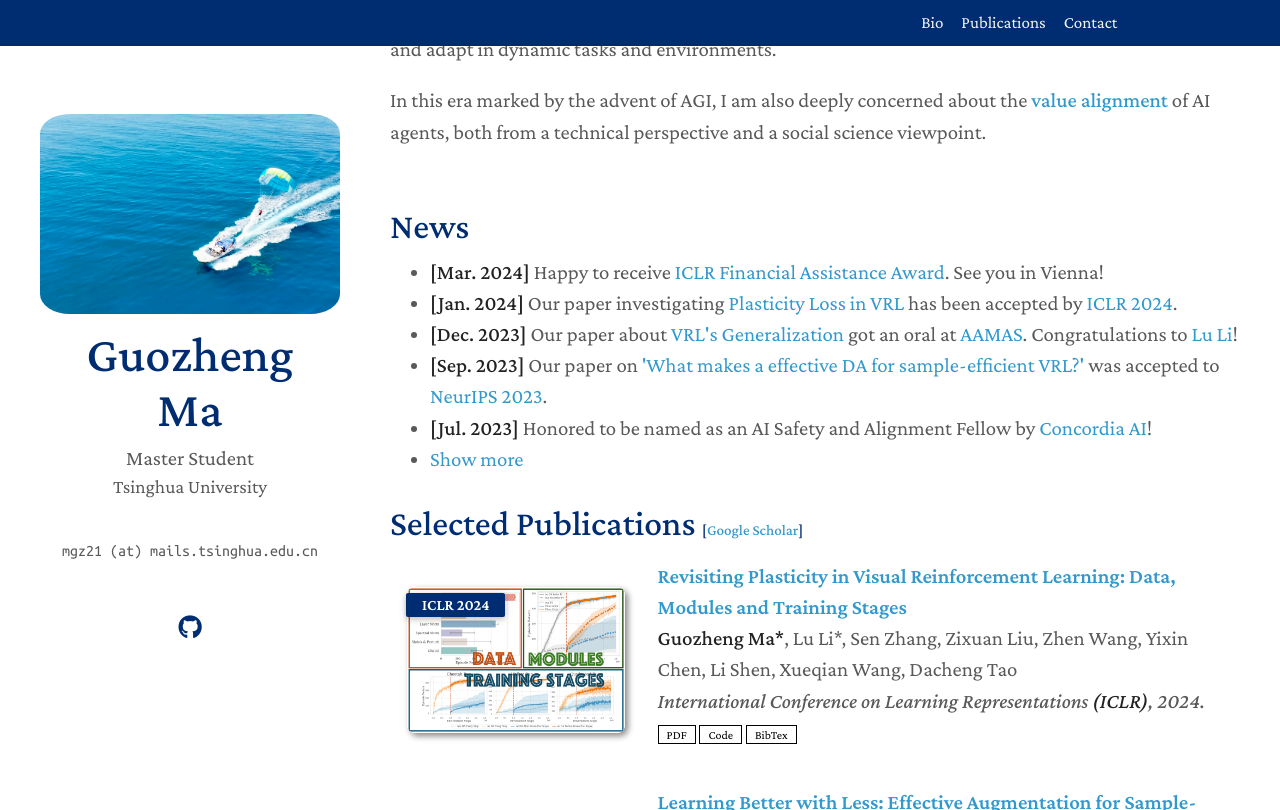
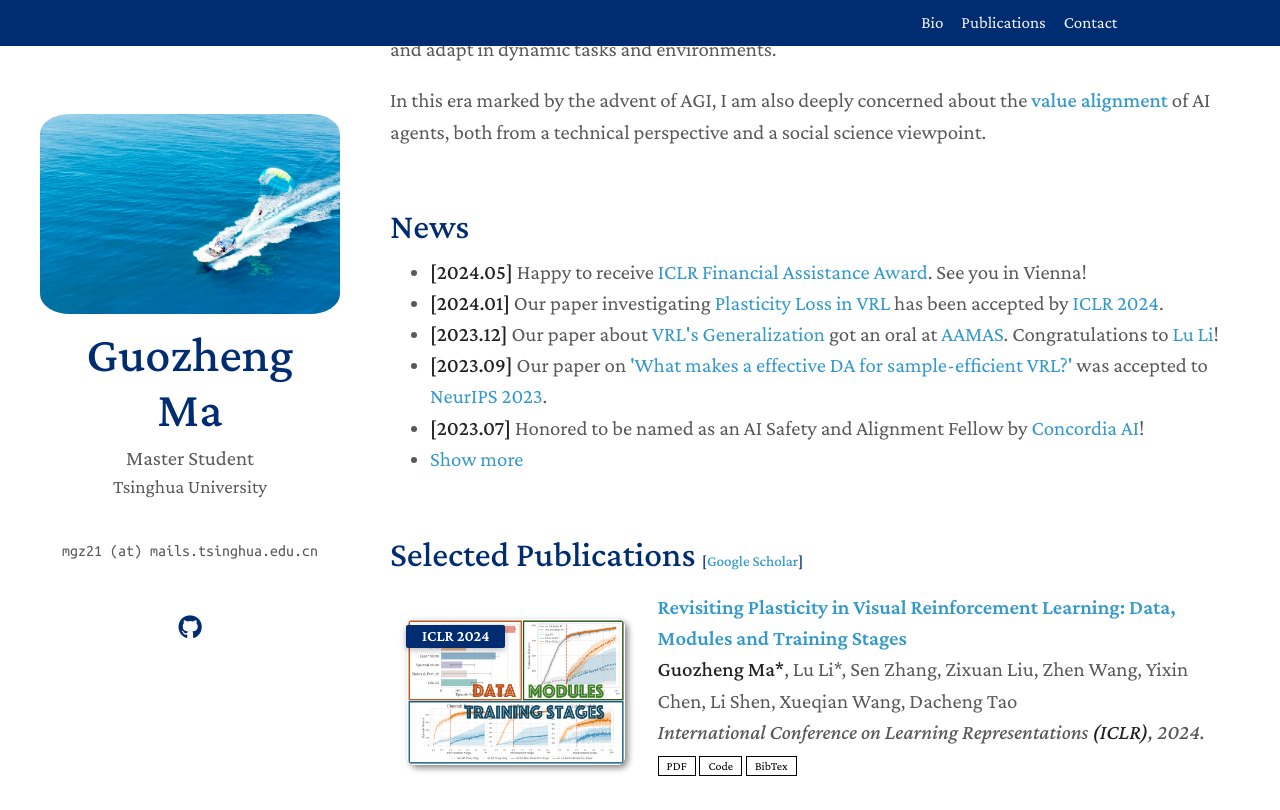
Before and after one commit to Guozheng-Ma/guozheng-ma.github.io, a Jekyll site: the page built from index.md, in a window 1280 px wide and 900 px high, scrolled down 339 px, cut to the strip 0-810 px from the top of the window. Built offline with Jekyll 4.4.1, drawn with Linux system fonts in a browser that asks for light colours; a style sheet for code colours, icons or effects is not loaded; part of the change alters nothing that is shown.

Commit message:
Update news.md

```diff
--- a/_includes/news.md
+++ b/_includes/news.md
@@ -3,26 +3,15 @@
 <h2 style="margin: 60px 0px 10px;">News</h2>
 
 <ul>
-<li><strong>[Mar. 2024]</strong> Happy to receive <a href="https://iclr.cc/Conferences/2024/">ICLR Financial Assistance Award</a>. See you in Vienna!</li>
-<li><strong>[Jan. 2024]</strong> Our paper investigating <a href="https://openreview.net/pdf?id=0aR1s9YxoL">Plasticity Loss in VRL</a> has been accepted by <a href="https://iclr.cc/Conferences/2024/">ICLR 2024</a>.</li>
-<li><strong>[Dec. 2023]</strong> Our paper about <a href="https://arxiv.org/pdf/2306.00656.pdf">VRL's Generalization</a> got an oral at <a href="https://www.aamas2024-conference.auckland.ac.nz/">AAMAS</a>. Congratulations to <a href="https://scholar.google.com/citations?user=QPsrZx8AAAAJ">Lu Li</a>!</li>
-<li><strong>[Sep. 2023]</strong> Our paper on <a href="https://proceedings.neurips.cc/paper_files/paper/2023/file/bc26087d3f82e62044fc77752e86737e-Paper-Conference.pdf">'What makes a effective DA for sample-efficient VRL?'</a> was accepted to <a href="https://neurips.cc/Conferences/2023">NeurIPS 2023</a>.</li>
-<li><strong>[Jul. 2023]</strong> Honored to be named as an AI Safety and Alignment Fellow by <a href="https://concordia-ai.com/">Concordia AI</a>!</li>
+<li><strong>[2024.05]</strong> Happy to receive <a href="https://iclr.cc/Conferences/2024/">ICLR Financial Assistance Award</a>. See you in Vienna!</li>
+<li><strong>[2024.01]</strong> Our paper investigating <a href="https://openreview.net/pdf?id=0aR1s9YxoL">Plasticity Loss in VRL</a> has been accepted by <a href="https://iclr.cc/Conferences/2024/">ICLR 2024</a>.</li>
+<li><strong>[2023.12]</strong> Our paper about <a href="https://arxiv.org/pdf/2306.00656.pdf">VRL's Generalization</a> got an oral at <a href="https://www.aamas2024-conference.auckland.ac.nz/">AAMAS</a>. Congratulations to <a href="https://scholar.google.com/citations?user=QPsrZx8AAAAJ">Lu Li</a>!</li>
+<li><strong>[2023.09]</strong> Our paper on <a href="https://proceedings.neurips.cc/paper_files/paper/2023/file/bc26087d3f82e62044fc77752e86737e-Paper-Conference.pdf">'What makes a effective DA for sample-efficient VRL?'</a> was accepted to <a href="https://neurips.cc/Conferences/2023">NeurIPS 2023</a>.</li>
+<li><strong>[2023.07]</strong> Honored to be named as an AI Safety and Alignment Fellow by <a href="https://concordia-ai.com/">Concordia AI</a>!</li>
 <li> <a href="javascript:toggle_vis('newsmore')">Show more</a> </li>
 <div id="newsmore" style="display:none">
-  <li><strong>[Dec. 2022]</strong> <a href="https://www.bmvc2023.org">BMVC 2023</a> will be held in Aberdeen, UK, and I will serve as the Website Chair.</li>
-  <li><strong>[Nov. 2022]</strong> Our paper about <a href="https://pure.mpg.de/rest/items/item_3478882_1/component/file_3478883/content">class-incremental learning</a> is accepted to <a href="https://aaai.org/Conferences/AAAI-23/">AAAI 2023</a>.</li>
-  <li><strong>[Oct. 2022]</strong> I am recognized as a top reviewer for <a href="https://neurips.cc/Conferences/2022/ProgramCommittee">NeurIPS 2022</a>.</li>
-  <li><strong>[Aug. 2022]</strong> I will serve as an area chair of <a href="https://aistats.org/aistats2023/">AISTATS 2023</a>.</li>
-  <li><strong>[Jun. 2022]</strong> I will serve as a student mentor of <a href="https://sites.google.com/view/cvpr-academy/">the CVPR Academy</a> at <a href="http://cvpr2022.thecvf.com/">CVPR 2022</a>.</li>
-  <li><strong>[Jun. 2022]</strong> I will serve as a website chair of <a href="https://bmvc2022.org/people/organisers/">BMVC 2022</a>, along with <a href="https://yashbhalgat.github.io/">Yash Bhalgat</a>.</li>
-  <li><strong>[Sep. 2021]</strong> Our paper about <a href="https://openreview.net/pdf?id=BfPzZSype5M">class-incremental learning</a> is accepted to <a href="https://neurips.cc/Conferences/2021">NeurIPS 2021</a>.</li>
-  <li><strong>[Mar. 2021]</strong> Our paper about <a href="https://arxiv.org/pdf/2010.05063.pdf">class-incremental learning</a> is accepted to <a href="http://cvpr2021.thecvf.com/">CVPR 2021</a>.</li>
-  <li><strong>[Jul. 2020]</strong> Our paper about <a href="https://link.springer.com/content/pdf/10.1007%2F978-3-030-58517-4_24.pdf">few-shot learning</a> is accepted to <a href="https://eccv2020.eu/">ECCV 2020</a>.</li>
-  <li><strong>[Feb. 2020]</strong> Our paper about <a href="https://arxiv.org/pdf/2002.10211.pdf">class-incremental learning</a> is accepted to <a href="http://cvpr2020.thecvf.com/">CVPR 2020</a>.</li>
-  <li><strong>[Feb. 2020]</strong> We will host the <a href="https://www.acmmmasia.org/2020/committee.html">ACM Multimedia Asia 2020</a> conference in Singapore!</li>
-  <li><strong>[Sep. 2019]</strong> Our paper about <a href="https://papers.nips.cc/paper/2019/file/bf25356fd2a6e038f1a3a59c26687e80-Paper.pdf">few-shot learning</a> is accepted to <a href="https://nips.cc/Conferences/2019">NeurIPS 2019</a>.</li>
-  <li><strong>[Mar. 2019]</strong> Our paper about <a href="https://openaccess.thecvf.com/content_CVPR_2019/papers/Sun_Meta-Transfer_Learning_for_Few-Shot_Learning_CVPR_2019_paper.pdf">few-shot learning</a> is accepted to <a href="http://cvpr2019.thecvf.com/">CVPR 2019</a>.</li>
+  <li><strong>[2022.10]</strong> We released <a href="[https://arxiv.org/pdf/2202.09982.pdf](https://arxiv.org/pdf/2210.04561.pdf)">a comprehensive survey of DA in VRL</a>.</li>
+  <li><strong>[2022.04]</strong> Our <a href="https://arxiv.org/pdf/2202.09982.pdf">TLDA</a> was accepted to <a href="https://ijcai-22.org/">IJCAI 2022</a>. The fascinating VRL journey began!</li>
 </div>
 
 </ul>
```
